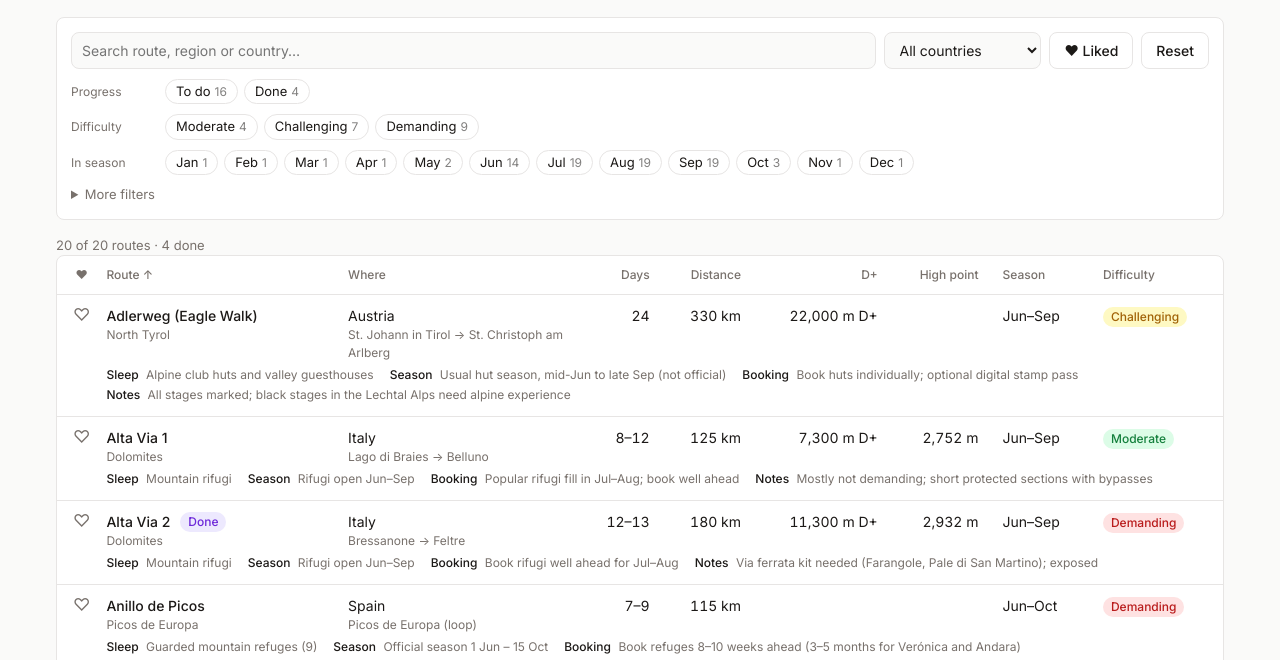
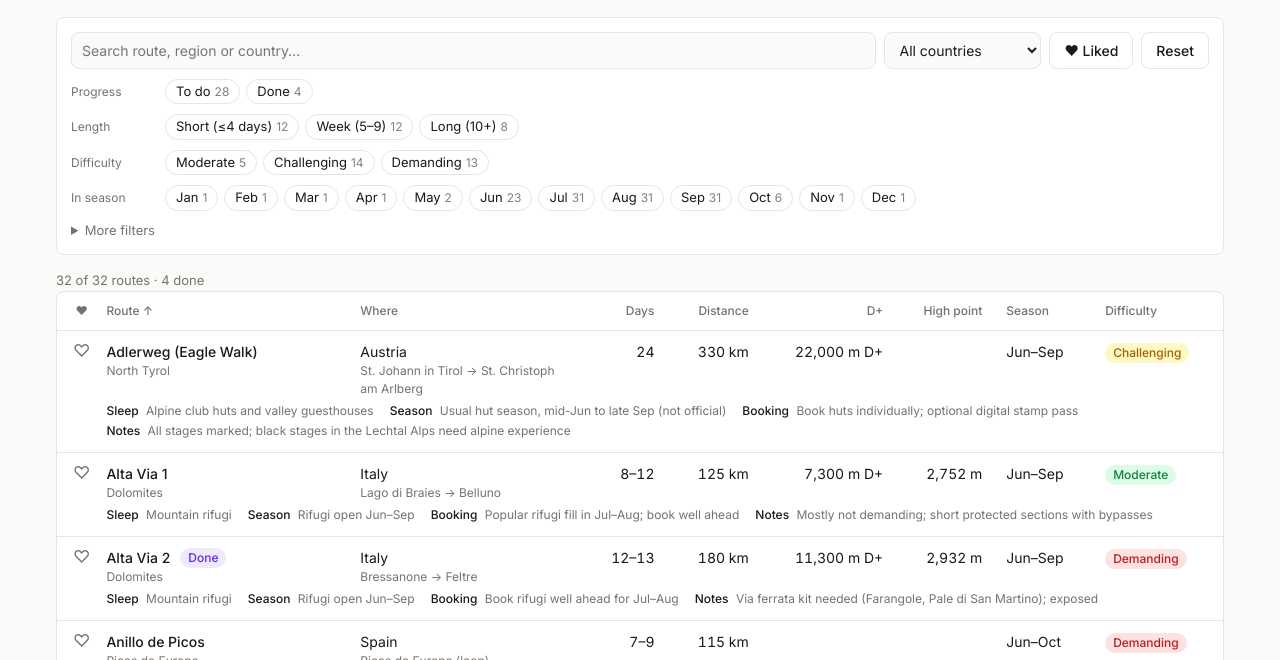
Before and after one commit to lawreenas/utmb-races, a plain HTML site: page huts.html in a window 1280 px wide. Shown: the part 140-800 px from the top of the page. Drawn offline with Linux system fonts and the light colour scheme.

Commit message:
Add short hut-to-hut routes and Length category
Adds 12 routes (Coronallacs, Cavalls del Vent, Porta del Cel, Tour du
Vignemale, GRP d'Andorra, Giro del Monviso, Dents du Midi, Sentiero
Roma, Brenta, Triglav Lakes, Tatranska magistrala, Rila) and a Length
filter derived from typical days, with a Short badge for <=4 days.

Co-Authored-By: Claude Opus 5.5 <noreply@anthropic.com>

```diff
--- a/data/huts.json
+++ b/data/huts.json
@@ -210,6 +210,48 @@
       ]
     },
     {
+      "id": "brenta-dolomites-traverse",
+      "name": "Brenta Dolomites hut traverse",
+      "region": "Brenta Dolomites, Trentino",
+      "countries": [
+        "Italy"
+      ],
+      "start": "Madonna di Campiglio",
+      "end": "Molveno",
+      "distance": 52,
+      "elevationGain": 3160,
+      "highestPoint": 2580,
+      "highestPointName": "Rifugio Alimonta",
+      "days": [
+        3,
+        5
+      ],
+      "season": [
+        6,
+        7,
+        8,
+        9
+      ],
+      "seasonNote": "Rifugi open about mid-Jun to late Sep",
+      "accommodation": "Mountain rifugi (SAT/CAI)",
+      "difficulty": "challenging",
+      "difficultyNote": "Walking line has short cabled bits; the Via delle Bocchette is a serious via ferrata alternative",
+      "booking": "Book rifugi directly; Tuckett, Brentei and Pedrotti fill early",
+      "link": "https://www.campigliodolomiti.it/en/routes-trails/dolomiti-brenta-trek-a-11-stages-loop-trail-around-the-brenta-group",
+      "terrain": [
+        "mountain",
+        "highAltitude",
+        "singleTrack",
+        "hikingTrail"
+      ],
+      "done": false,
+      "lastChecked": "2026-11-16",
+      "sources": [
+        "https://bookatrekking.com/en/blog/brenta-dolomites/",
+        "https://www.dolomiti.it/en/trekking/dolomiti-brenta-trek"
+      ]
+    },
+    {
       "id": "carros-de-foc",
       "name": "Carros de Foc",
       "region": "Aigüestortes, Catalan Pyrenees",
@@ -247,6 +289,91 @@
       "lastChecked": "2026-11-16",
       "sources": [
         "https://www.carrosdefoc.com/es/carros-de-foc/"
+      ]
+    },
+    {
+      "id": "cavalls-del-vent",
+      "name": "Cavalls del Vent",
+      "region": "Cadí-Moixeró, Catalonia",
+      "countries": [
+        "Spain"
+      ],
+      "start": "Refugi Lluís Estasen",
+      "end": "Refugi Lluís Estasen",
+      "distance": 84.2,
+      "elevationGain": 5600,
+      "highestPoint": 2513,
+      "highestPointName": "Refugi Niu de l'Àliga (Tosa d'Alp)",
+      "days": [
+        4,
+        7
+      ],
+      "season": [
+        6,
+        7,
+        8,
+        9
+      ],
+      "seasonNote": "Official season about 1 Jun – end Sep",
+      "accommodation": "Guarded refuges (7–8)",
+      "difficulty": "challenging",
+      "difficultyNote": "Waymarked loop, long days, nothing technical; start at any refuge, either direction",
+      "booking": "Mandatory booking via cavallsdelvent.com; opens around mid-Dec. No wild camping",
+      "link": "https://www.cavallsdelvent.com/en/",
+      "terrain": [
+        "mountain",
+        "singleTrack",
+        "hikingTrail",
+        "woods"
+      ],
+      "done": false,
+      "lastChecked": "2026-11-16",
+      "sources": [
+        "https://www.cavallsdelvent.com/itinerario/",
+        "https://www.cavallsdelvent.com/faq/"
+      ]
+    },
+    {
+      "id": "coronallacs",
+      "name": "Coronallacs",
+      "region": "Andorra",
+      "countries": [
+        "Andorra"
+      ],
+      "start": "Escaldes-Engordany",
+      "end": "Escaldes-Engordany",
+      "distance": 92,
+      "elevationGain": 6449,
+      "highestPoint": 2810,
+      "highestPointName": "Collada dels Pessons",
+      "days": [
+        4,
+        5
+      ],
+      "season": [
+        6,
+        7,
+        8,
+        9
+      ],
+      "seasonNote": "Refuges guarded about Jun–Sep; best late Jun to late Sep",
+      "accommodation": "Guarded refuges (4)",
+      "difficulty": "demanding",
+      "difficultyNote": "Rated very difficult: 5 stages of 13–22 km over high lake passes",
+      "booking": "Reserve every night ahead (coronallacs.com); collect the pass in Escaldes",
+      "link": "https://visitandorra.com/en/nature/hiking-route-coronallacs",
+      "terrain": [
+        "mountain",
+        "highAltitude",
+        "singleTrack",
+        "hikingTrail",
+        "woods"
+      ],
+      "done": false,
+      "lastChecked": "2026-11-16",
+      "sources": [
+        "https://visitandorra.com/en/nature/hiking-route-coronallacs",
+        "https://www.madriu-perafita-claror.ad/en/coronallacs"
       ]
     },
     {
@@ -291,6 +418,49 @@
       "lastChecked": "2026-11-16",
       "sources": [
         "https://www.bergwelten.com/a/die-alpenueberquerung-von-oberstdorf-nach-meran"
+      ]
+    },
+    {
+      "id": "giro-del-monviso",
+      "name": "Giro del Monviso",
+      "region": "Cottian Alps",
+      "countries": [
+        "Italy",
+        "France"
+      ],
+      "start": "Pian del Re",
+      "end": "Pian del Re",
+      "distance": 33,
+      "elevationGain": 2300,
+      "highestPoint": 2950,
+      "highestPointName": "Colle delle Traversette",
+      "days": [
+        3,
+        5
+      ],
+      "season": [
+        6,
+        7,
+        8,
+        9
+      ],
+      "seasonNote": "Summer hut season; snow on passes above 2,700 m early on",
+      "accommodation": "Mountain rifugi / refuges",
+      "difficulty": "challenging",
+      "difficultyNote": "Passes around 2,800–2,950 m; optional Buco di Viso tunnel. Official variants run 33–61 km",
+      "booking": "Book each rifugio directly",
+      "link": "https://www.girodelmonviso.eu/gtm",
+      "terrain": [
+        "mountain",
+        "highAltitude",
+        "singleTrack",
+        "hikingTrail"
+      ],
+      "done": false,
+      "lastChecked": "2026-11-16",
+      "sources": [
+        "https://www.girodelmonviso.eu/gtm",
+        "https://www.parcomonviso.eu/media/eaf40be.pdf"
       ]
     },
     {
@@ -421,6 +591,49 @@
       "sources": [
         "https://seu.conselldemallorca.net/refugis/en/ruta/",
         "https://www.cicerone.co.uk/trekking-in-mallorca"
+      ]
+    },
+    {
+      "id": "grp-andorra",
+      "name": "GRP d'Andorra",
+      "region": "Andorra",
+      "countries": [
+        "Andorra"
+      ],
+      "start": "Aixovall",
+      "end": "Aixovall",
+      "distance": 110,
+      "elevationGain": 8700,
+      "highestPoint": 2829,
+      "highestPointName": "Below Collada dels Pessons",
+      "days": [
+        7,
+        7
+      ],
+      "season": [
+        6,
+        7,
+        8,
+        9
+      ],
+      "seasonNote": "Mid-Jun to Oct, when passes are snow-free",
+      "accommodation": "Guarded refuges, free huts and hotels",
+      "difficulty": "demanding",
+      "difficultyNote": "Rough, steep, some chained sections; free huts need your own food and sleeping bag",
+      "booking": "Book refuges/hotels individually; free huts first come. Free refuge passport",
+      "link": "https://visitandorra.com/en/nature/grp-andorra-la-volta-a-tot-un-pais/",
+      "terrain": [
+        "mountain",
+        "highAltitude",
+        "singleTrack",
+        "hikingTrail",
+        "woods"
+      ],
+      "done": false,
+      "lastChecked": "2026-11-16",
+      "sources": [
+        "https://visitandorra.com/en/nature/grp-andorra-la-volta-a-tot-un-pais/",
+        "https://travesiapirenaica.com/en/grp-lap-of-andorra/"
       ]
     },
     {
@@ -674,6 +887,131 @@
       ]
     },
     {
+      "id": "porta-del-cel",
+      "name": "Porta del Cel",
+      "region": "Pallars Sobirà, Catalonia",
+      "countries": [
+        "Spain",
+        "France"
+      ],
+      "start": "Tavascan",
+      "end": "Tavascan",
+      "distance": 64,
+      "elevationGain": 5500,
+      "highestPoint": 3143,
+      "highestPointName": "Pica d'Estats",
+      "days": [
+        4,
+        5
+      ],
+      "season": [
+        7,
+        8,
+        9
+      ],
+      "seasonNote": "Best Jul–Sep; snow on high cols early in summer",
+      "accommodation": "Guarded refuges (Certascan, Pinet, Vallferrera)",
+      "difficulty": "demanding",
+      "difficultyNote": "Summits Pica d'Estats; some pathless sections and a river crossing",
+      "booking": "No central booking; book each refuge directly",
+      "link": null,
+      "terrain": [
+        "mountain",
+        "highAltitude",
+        "singleTrack",
+        "hikingTrail"
+      ],
+      "done": false,
+      "lastChecked": "2026-11-16",
+      "sources": [
+        "https://travesiapirenaica.com/en/cell-door/",
+        "https://bookatrekking.com/en/trek/porta-del-cel-4-day-hut-to-hut-trek/"
+      ]
+    },
+    {
+      "id": "sentiero-roma",
+      "name": "Sentiero Roma",
+      "region": "Val Masino, Lombardy",
+      "countries": [
+        "Italy"
+      ],
+      "start": "Novate Mezzola",
+      "end": "Chiareggio",
+      "distance": 54,
+      "elevationGain": 5082,
+      "highestPoint": 2950,
+      "highestPointName": "Passo del Cameraccio",
+      "days": [
+        4,
+        6
+      ],
+      "season": [
+        7,
+        8,
+        9
+      ],
+      "seasonNote": "Rifugi staffed about Jul–Sep; snowfields early in the season",
+      "accommodation": "CAI rifugi and bivouacs",
+      "difficulty": "demanding",
+      "difficultyNote": "EEA: granite passes with chains and fixed ropes; steep exposed descents",
+      "booking": "Book via CAI prenotarifugi or each hut",
+      "link": "https://www.prenotarifugi.cai.it/en/?p=3763",
+      "terrain": [
+        "mountain",
+        "highAltitude",
+        "singleTrack"
+      ],
+      "done": false,
+      "lastChecked": "2026-11-16",
+      "sources": [
+        "https://www.prenotarifugi.cai.it/en/?p=3763",
+        "https://www.bormio.eu/en/itinerari/cammino/sentiero-roma-integrale-in-valtellina"
+      ]
+    },
+    {
+      "id": "seven-rila-lakes-rila-monastery",
+      "name": "Seven Rila Lakes → Rila Monastery",
+      "region": "Rila Mountains",
+      "countries": [
+        "Bulgaria"
+      ],
+      "start": "Rila Lakes Hut",
+      "end": "Rila Monastery",
+      "distance": null,
+      "elevationGain": 1300,
+      "highestPoint": 2600,
+      "highestPointName": "Razdela pass",
+      "days": [
+        2,
+        3
+      ],
+      "season": [
+        6,
+        7,
+        8,
+        9,
+        10
+      ],
+      "seasonNote": "Jun–Oct; snow on the ridge in June",
+      "accommodation": "Mountain huts (e.g. Ivan Vazov hut)",
+      "difficulty": "challenging",
+      "difficultyNote": "Ridge walk then a long, steep descent to the monastery",
+      "booking": "Basic huts, book directly; chairlift access from Pionerska hut",
+      "link": null,
+      "terrain": [
+        "mountain",
+        "highAltitude",
+        "singleTrack",
+        "hikingTrail",
+        "woods"
+      ],
+      "done": false,
+      "lastChecked": "2026-11-16",
+      "sources": [
+        "https://bulguides.com/product/rila-lakes-monastery-selfguided/"
+      ]
+    },
+    {
       "id": "stubai-hohenweg",
       "name": "Stubai Höhenweg",
       "region": "Stubai Alps",
@@ -713,6 +1051,91 @@
       "sources": [
         "https://www.tirol.at/aktivitaeten/sport/wandern/wandertouren/stubaier-hoehenweg-variante-1-starkenburger-huette-innsbrucker-huette",
         "https://www.bergwelten.com/a/der-stubaier-hoehenweg"
+      ]
+    },
+    {
+      "id": "tatranska-magistrala",
+      "name": "Tatranská magistrála",
+      "region": "High Tatras",
+      "countries": [
+        "Slovakia"
+      ],
+      "start": "Ždiar",
+      "end": "Podbanské",
+      "distance": 65.5,
+      "elevationGain": 2342,
+      "highestPoint": 2038,
+      "highestPointName": "Veľká Svišťovka",
+      "days": [
+        3,
+        5
+      ],
+      "season": [
+        6,
+        7,
+        8,
+        9,
+        10
+      ],
+      "seasonNote": "Mid/late Jun to Oct; higher trails close 1 Nov",
+      "accommodation": "Mountain chalets (chaty) and hotels",
+      "difficulty": "moderate",
+      "difficultyNote": "Mostly rocky and forest path; chained section below Veľká Svišťovka",
+      "booking": "Book each chalet directly",
+      "link": "https://tatry.sk/en/tatranska-magistrala-part-one",
+      "terrain": [
+        "mountain",
+        "singleTrack",
+        "hikingTrail",
+        "woods"
+      ],
+      "done": false,
+      "lastChecked": "2026-11-16",
+      "sources": [
+        "https://tatry.sk/en/tatranska-magistrala-part-one",
+        "https://tatry.sk/en/tatranska-magistrala-part-four"
+      ]
+    },
+    {
+      "id": "tour-des-dents-du-midi",
+      "name": "Tour des Dents du Midi",
+      "region": "Chablais, Valais",
+      "countries": [
+        "Switzerland"
+      ],
+      "start": "Champéry",
+      "end": "Champéry",
+      "distance": 46,
+      "elevationGain": null,
+      "highestPoint": 2494,
+      "highestPointName": "Col de Susanfe",
+      "days": [
+        2,
+        4
+      ],
+      "season": [
+        6,
+        7,
+        8,
+        9,
+        10
+      ],
+      "seasonNote": "Jun–Oct depending on snow. Cabane de Susanfe closed until end 2027 (diversion)",
+      "accommodation": "Mountain huts and alpine inns",
+      "difficulty": "challenging",
+      "difficultyNote": "Steep, chains near Col de Susanfe and Pas d'Encel. Official 6,700 m is up + down combined",
+      "booking": "Book each hut or inn directly; start anywhere on the loop",
+      "link": "https://www.dentsdumidi.ch/fr/",
+      "terrain": [
+        "mountain",
+        "singleTrack",
+        "hikingTrail"
+      ],
+      "done": false,
+      "lastChecked": "2026-11-16",
+      "sources": [
+        "https://www.dentsdumidi.ch/fr/le-parcours/",
+        "https://www.valais.ch/fr/explorer/activites/randonnees/tours/tour-des-dents-du-midi"
       ]
     },
     {
@@ -760,6 +1183,47 @@
       ]
     },
     {
+      "id": "tour-du-vignemale",
+      "name": "Tour du Vignemale",
+      "region": "Gavarnie / Ordesa, Pyrenees",
+      "countries": [
+        "France",
+        "Spain"
+      ],
+      "start": "Vallée d'Ossoue",
+      "end": "Vallée d'Ossoue",
+      "distance": 39.2,
+      "elevationGain": 2569,
+      "highestPoint": 2726,
+      "highestPointName": "Hourquette d'Ossoue",
+      "days": [
+        3,
+        4
+      ],
+      "season": [
+        7,
+        8,
+        9
+      ],
+      "seasonNote": "Official: early Jul to late Sep",
+      "accommodation": "Refuges (Bujaruelo, Oulettes de Gaube, Baysellance)",
+      "difficulty": "challenging",
+      "difficultyNote": "Rated difficult; Col des Mulets section unmarked. Passes below the Ossoue glacier",
+      "booking": "Book each refuge (FFCAM huts online); bivouac only 19:00–09:00 in the park",
+      "link": "https://rando.valleesdegavarnie.com/trek/27863-Le-tour-du-Vignemale-en-3-jours",
+      "terrain": [
+        "mountain",
+        "highAltitude",
+        "singleTrack",
+        "hikingTrail"
+      ],
+      "done": false,
+      "lastChecked": "2026-11-16",
+      "sources": [
+        "https://rando.valleesdegavarnie.com/trek/27863-Le-tour-du-Vignemale-en-3-jours"
+      ]
+    },
+    {
       "id": "tour-monte-rosa",
       "name": "Tour Monte Rosa",
       "region": "Monte Rosa massif",
@@ -800,6 +1264,49 @@
       "sources": [
         "https://tmr-matterhorn.ch/en/",
         "https://zermatt.swiss/en/Media/Planning-hikes-tours/Tour-Monte-Rosa-Matterhorn"
+      ]
+    },
+    {
+      "id": "triglav-lakes-loop",
+      "name": "Triglav Lakes hut loop",
+      "region": "Julian Alps",
+      "countries": [
+        "Slovenia"
+      ],
+      "start": "Stara Fužina",
+      "end": "Stara Fužina",
+      "distance": 39.2,
+      "elevationGain": 2450,
+      "highestPoint": 2358,
+      "highestPointName": "Hribarice saddle",
+      "days": [
+        3,
+        4
+      ],
+      "season": [
+        6,
+        7,
+        8,
+        9
+      ],
+      "seasonNote": "High huts open about late Jun to late Sep",
+      "accommodation": "PZS alpine huts",
+      "difficulty": "challenging",
+      "difficultyNote": "Big first-day climb; scree and light scrambling at Hribarice. Triglav summit optional",
+      "booking": "Book huts directly; ahead in Jul–Aug",
+      "link": null,
+      "terrain": [
+        "mountain",
+        "highAltitude",
+        "singleTrack",
+        "hikingTrail",
+        "woods"
+      ],
+      "done": false,
+      "lastChecked": "2026-11-16",
+      "sources": [
+        "https://bookatrekking.com/en/trek/triglav-national-park-adventure-4-days",
+        "https://www.hike.uno/hiking_tour/koca_pri_savici_vrh_hribaric/1/1539/2704"
       ]
     },
     {
--- a/huts.html
+++ b/huts.html
@@ -33,6 +33,7 @@
     </div>
 
     <div class="group"><span class="label">Progress</span><div class="chips" id="f-progress"></div></div>
+    <div class="group"><span class="label">Length</span><div class="chips" id="f-length"></div></div>
     <div class="group"><span class="label">Difficulty</span><div class="chips" id="f-difficulty"></div></div>
     <div class="group"><span class="label">In season</span><div class="chips" id="f-month"></div></div>
 
--- a/huts.js
+++ b/huts.js
@@ -4,6 +4,7 @@
 
   const DIFFICULTY = { moderate: 'Moderate', challenging: 'Challenging', demanding: 'Demanding' };
   const PROGRESS = { todo: 'To do', done: 'Done' };
+  const LENGTH = { short: 'Short (≤4 days)', week: 'Week (5–9)', long: 'Long (10+)' };
   const MONTHS = ['Jan', 'Feb', 'Mar', 'Apr', 'May', 'Jun', 'Jul', 'Aug', 'Sep', 'Oct', 'Nov', 'Dec'];
 
   const $ = (id) => document.getElementById(id);
@@ -16,7 +17,7 @@
 
   function defaultFilters() {
     return {
-      q: '', country: '', progress: [], difficulty: [], month: [], terrain: [],
+      q: '', country: '', progress: [], length: [], difficulty: [], month: [], terrain: [],
       daysMin: '', daysMax: '', distMin: '', distMax: '', elevMin: '', elevMax: '', liked: false,
     };
   }
@@ -32,11 +33,20 @@
     try { localStorage.setItem(LIKES_KEY, JSON.stringify([...likes])); } catch { /* storage unavailable */ }
   }
 
+  // Length category from the shortest typical itinerary.
+  function lengthOf(days) {
+    if (!days) return null;
+    if (days[0] <= 4) return 'short';
+    if (days[0] <= 9) return 'week';
+    return 'long';
+  }
+
   function normalize(list) {
     return list.map((r) => ({
       ...r,
       likeId: `hut-${r.id}`,
       progress: r.done ? 'done' : 'todo',
+      length: lengthOf(r.days),
       season: r.season || [],
       seasonStart: (r.season || [])[0] ?? null,
       daysRange: r.days || null,
@@ -77,6 +87,7 @@
 
   function buildFilterOptions() {
     buildChips($('f-progress'), 'progress', Object.keys(PROGRESS), (v) => PROGRESS[v]);
+    buildChips($('f-length'), 'length', Object.keys(LENGTH), (v) => LENGTH[v]);
     buildChips($('f-difficulty'), 'difficulty', Object.keys(DIFFICULTY), (v) => DIFFICULTY[v]);
     buildChips($('f-month'), 'month', [1, 2, 3, 4, 5, 6, 7, 8, 9, 10, 11, 12], (m) => MONTHS[m - 1], 'season');
     buildChips($('f-terrain'), 'terrain', [...new Set(routes.flatMap((r) => r.terrain))].sort(), humanize);
@@ -96,6 +107,7 @@
     if (f.q && !f.q.toLowerCase().split(/\s+/).every((w) => r.search.includes(w))) return false;
     if (f.country && !(r.countries || []).includes(f.country)) return false;
     if (f.progress.length && !f.progress.includes(r.progress)) return false;
+    if (f.length.length && !f.length.includes(r.length)) return false;
     if (f.difficulty.length && !f.difficulty.includes(r.difficulty)) return false;
     if (f.month.length && !f.month.some((m) => r.season.includes(Number(m)))) return false;
     if (f.terrain.length && !f.terrain.some((t) => r.terrain.includes(t))) return false;
@@ -156,6 +168,7 @@
           aria-label="${liked ? 'Unlike' : 'Like'} ${esc(r.name)}">${liked ? '♥' : '♡'}</button></td>
         <td class="race">
           ${r.link ? `<a href="${esc(r.link)}" target="_blank" rel="noopener">${esc(r.name)}</a>` : esc(r.name)}
+          ${r.length === 'short' ? '<span class="badge b-short">Short</span>' : ''}
           ${r.done ? '<span class="badge b-done">Done</span>' : ''}
           <div class="sub">${esc(r.region)}</div>
         </td>
@@ -204,7 +217,7 @@
 
   // ---------- URL state ----------
 
-  const LIST_KEYS = ['progress', 'difficulty', 'month', 'terrain'];
+  const LIST_KEYS = ['progress', 'length', 'difficulty', 'month', 'terrain'];
   const TEXT_KEYS = ['q', 'country', 'daysMin', 'daysMax', 'distMin', 'distMax', 'elevMin', 'elevMax'];
 
   function readURL() {
--- a/style.css
+++ b/style.css
@@ -258,6 +258,7 @@ a.map:hover { text-decoration: underline; }
 
 /* Hut to Hut page */
 .b-done { color: var(--lottery); background: var(--lottery-bg); margin-left: 6px; vertical-align: 1px; }
+.b-short { color: var(--text); background: var(--closed-bg); border: 1px solid var(--border); margin-left: 6px; vertical-align: 1px; }
 .d-moderate { color: var(--open); background: var(--open-bg); }
 .d-challenging { color: var(--soon); background: var(--soon-bg); }
 .d-demanding { color: var(--sold); background: var(--sold-bg); }
```
Also changed, not shown: 2 other files.
